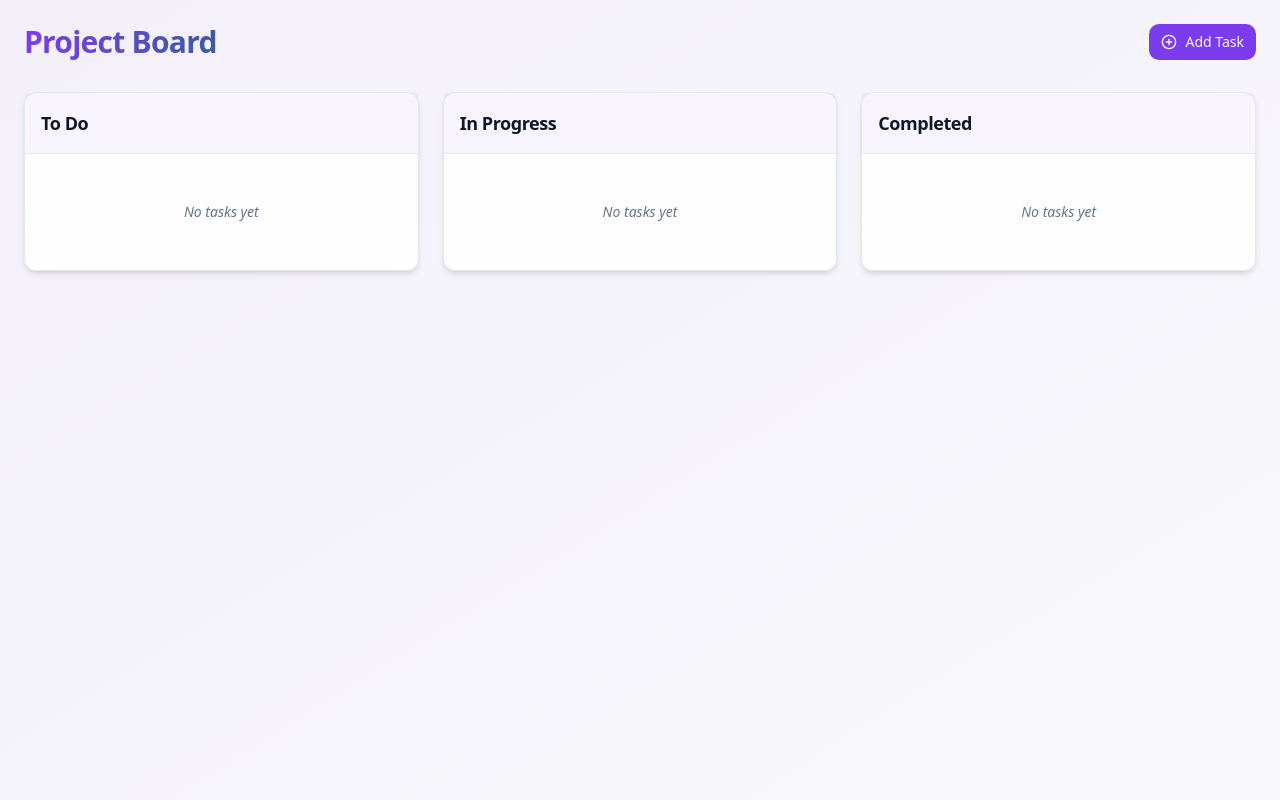
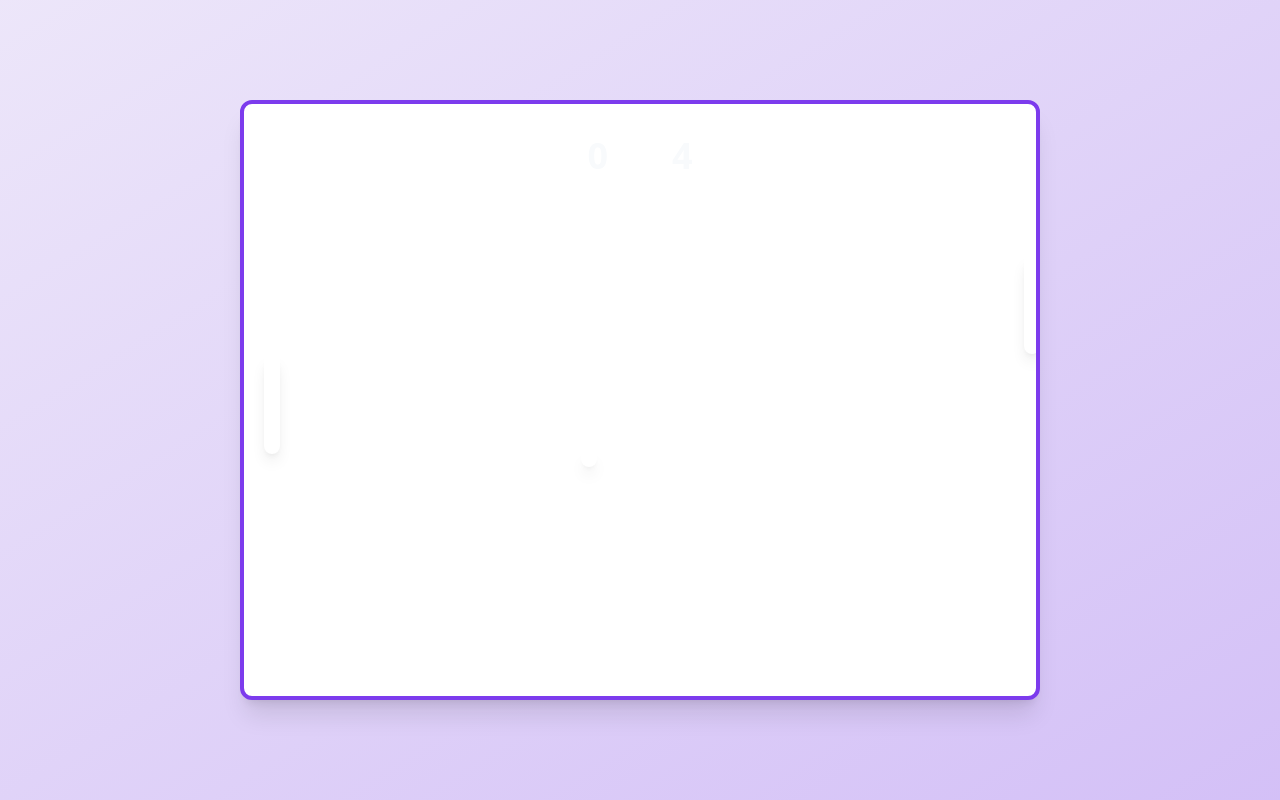
Before and after one commit to VivaanAS2012/prizee-winning-stories-hub, a React (Vite) app: page / in a window 1280 px wide. Built offline with nearby package versions, Linux system fonts and the light colour scheme.

Commit message:
Add ping pong game

```diff
--- a/src/App.tsx
+++ b/src/App.tsx
@@ -1,10 +1,9 @@
-
 import { Toaster } from "@/components/ui/toaster";
 import { Toaster as Sonner } from "@/components/ui/sonner";
 import { TooltipProvider } from "@/components/ui/tooltip";
 import { QueryClient, QueryClientProvider } from "@tanstack/react-query";
 import { BrowserRouter, Routes, Route } from "react-router-dom";
-import { Board } from "@/components/board";
+import { PingPong } from "@/components/game/PingPong";
 import Index from "./pages/Index";
 import StoryPage from "./pages/StoryPage";
 import TopicPage from "./pages/TopicPage";
@@ -19,7 +18,7 @@ const App = () => (
       <Sonner />
       <BrowserRouter>
         <Routes>
-          <Route path="/" element={<Board />} />
+          <Route path="/" element={<PingPong />} />
           <Route path="/story/:slug" element={<StoryPage />} />
           <Route path="/topic/:slug" element={<TopicPage />} />
           <Route path="*" element={<NotFound />} />
--- /dev/null
+++ b/src/components/game/Ball.tsx
@@ -0,0 +1,17 @@
+
+interface BallProps {
+  position: { x: number; y: number };
+}
+
+export const Ball = ({ position }: BallProps) => {
+  return (
+    <div
+      className="absolute w-4 h-4 bg-white rounded-full shadow-lg"
+      style={{
+        left: position.x,
+        top: position.y,
+        transform: 'translate(-50%, -50%)',
+      }}
+    />
+  );
+};
--- /dev/null
+++ b/src/components/game/Paddle.tsx
@@ -0,0 +1,17 @@
+
+interface PaddleProps {
+  position: number;
+  isPlayer: boolean;
+}
+
+export const Paddle = ({ position, isPlayer }: PaddleProps) => {
+  return (
+    <div
+      className="absolute w-4 h-[100px] bg-white rounded-full shadow-lg"
+      style={{
+        left: isPlayer ? 20 : 780,
+        top: position,
+      }}
+    />
+  );
+};
--- /dev/null
+++ b/src/components/game/PingPong.tsx
@@ -0,0 +1,102 @@
+
+import { useEffect, useRef, useState } from 'react';
+import { Ball } from './Ball';
+import { Paddle } from './Paddle';
+import { ScoreDisplay } from './ScoreDisplay';
+
+export const PingPong = () => {
+  const [playerScore, setPlayerScore] = useState(0);
+  const [computerScore, setComputerScore] = useState(0);
+  const [ballPosition, setBallPosition] = useState({ x: 400, y: 300 });
+  const [ballDirection, setBallDirection] = useState({ x: 5, y: 5 });
+  const [playerPaddleY, setPlayerPaddleY] = useState(250);
+  const [computerPaddleY, setComputerPaddleY] = useState(250);
+
+  const gameLoopRef = useRef<number>();
+  const containerRef = useRef<HTMLDivElement>(null);
+
+  useEffect(() => {
+    const handleMouseMove = (e: MouseEvent) => {
+      if (containerRef.current) {
+        const rect = containerRef.current.getBoundingClientRect();
+        const relativeY = e.clientY - rect.top;
+        setPlayerPaddleY(Math.min(Math.max(relativeY, 0), 500));
+      }
+    };
+
+    window.addEventListener('mousemove', handleMouseMove);
+    return () => window.removeEventListener('mousemove', handleMouseMove);
+  }, []);
+
+  useEffect(() => {
+    const updateGame = () => {
+      setBallPosition((prev) => ({
+        x: prev.x + ballDirection.x,
+        y: prev.y + ballDirection.y,
+      }));
+
+      // Ball collision with top and bottom
+      if (ballPosition.y <= 0 || ballPosition.y >= 590) {
+        setBallDirection((prev) => ({ ...prev, y: -prev.y }));
+      }
+
+      // Ball collision with paddles
+      if (
+        ballPosition.x <= 30 &&
+        ballPosition.y >= playerPaddleY &&
+        ballPosition.y <= playerPaddleY + 100
+      ) {
+        setBallDirection((prev) => ({ ...prev, x: Math.abs(prev.x) }));
+      }
+
+      if (
+        ballPosition.x >= 760 &&
+        ballPosition.y >= computerPaddleY &&
+        ballPosition.y <= computerPaddleY + 100
+      ) {
+        setBallDirection((prev) => ({ ...prev, x: -Math.abs(prev.x) }));
+      }
+
+      // Computer paddle AI
+      if (computerPaddleY + 50 < ballPosition.y) {
+        setComputerPaddleY((prev) => Math.min(prev + 5, 500));
+      } else if (computerPaddleY + 50 > ballPosition.y) {
+        setComputerPaddleY((prev) => Math.max(prev - 5, 0));
+      }
+
+      // Scoring
+      if (ballPosition.x <= 0) {
+        setComputerScore((prev) => prev + 1);
+        setBallPosition({ x: 400, y: 300 });
+      } else if (ballPosition.x >= 800) {
+        setPlayerScore((prev) => prev + 1);
+        setBallPosition({ x: 400, y: 300 });
+      }
+    };
+
+    gameLoopRef.current = requestAnimationFrame(function gameLoop() {
+      updateGame();
+      gameLoopRef.current = requestAnimationFrame(gameLoop);
+    });
+
+    return () => {
+      if (gameLoopRef.current) {
+        cancelAnimationFrame(gameLoopRef.current);
+      }
+    };
+  }, [ballPosition, ballDirection, playerPaddleY, computerPaddleY]);
+
+  return (
+    <div className="flex flex-col items-center justify-center min-h-screen bg-gradient-to-br from-accent/10 to-accent/30">
+      <div
+        ref={containerRef}
+        className="relative w-[800px] h-[600px] bg-card border-4 border-accent rounded-lg shadow-xl overflow-hidden"
+      >
+        <ScoreDisplay playerScore={playerScore} computerScore={computerScore} />
+        <Ball position={ballPosition} />
+        <Paddle position={playerPaddleY} isPlayer={true} />
+        <Paddle position={computerPaddleY} isPlayer={false} />
+      </div>
+    </div>
+  );
+};
--- /dev/null
+++ b/src/components/game/ScoreDisplay.tsx
@@ -0,0 +1,14 @@
+
+interface ScoreDisplayProps {
+  playerScore: number;
+  computerScore: number;
+}
+
+export const ScoreDisplay = ({ playerScore, computerScore }: ScoreDisplayProps) => {
+  return (
+    <div className="absolute top-8 left-0 w-full flex justify-center gap-16 text-4xl font-bold text-white z-10">
+      <span className="text-primary-foreground">{playerScore}</span>
+      <span className="text-primary-foreground">{computerScore}</span>
+    </div>
+  );
+};
```
